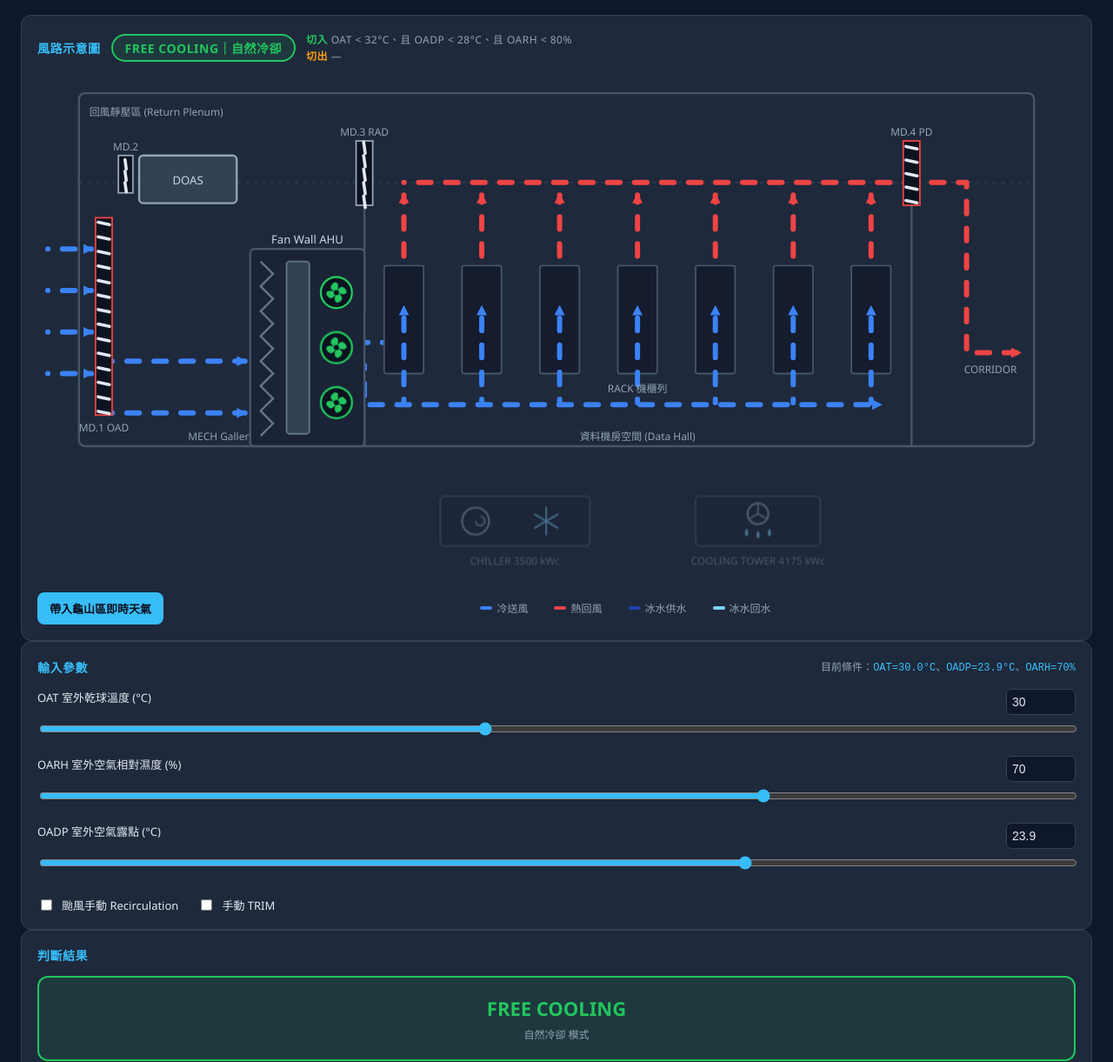
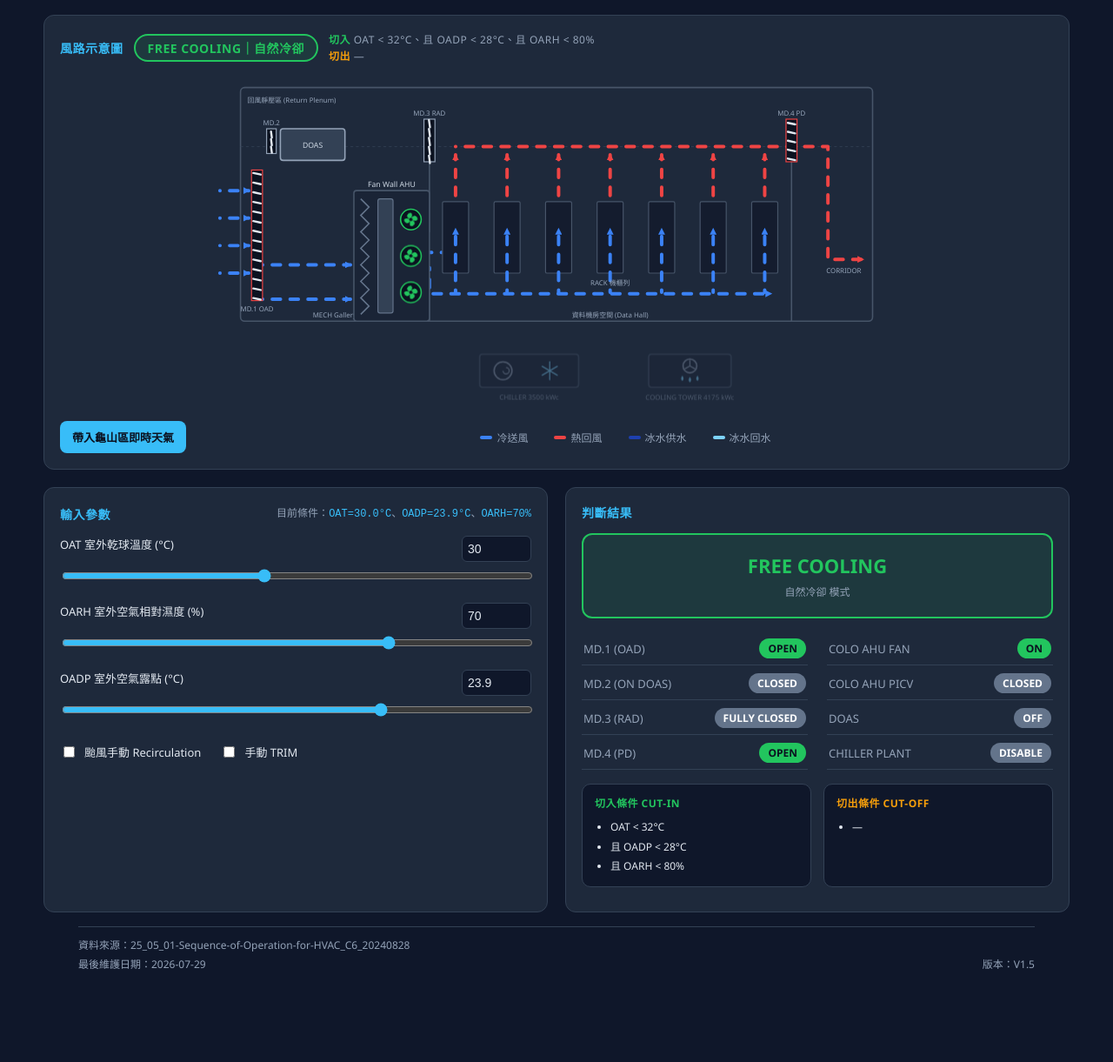
Before and after one commit to chienan822454/cooling-moed, a plain HTML site: page index.html in a window 1280 px wide. Shown: the part 79-1300 px from the top of the page at 87% size. After the commit the page ends 1222 px from the top, so only its background shows below. Drawn offline with Linux system fonts and the light colour scheme.

Commit message:
Add files via upload

```diff
--- a/index.html
+++ b/index.html
@@ -20,6 +20,13 @@
   .wrap { display:grid; grid-template-columns:1fr 1fr; gap:20px; max-width:960px; margin:0 auto; }
   @media(max-width:760px){ .wrap{grid-template-columns:1fr;} }
   .card { background:var(--card); border:1px solid var(--line); border-radius:12px; padding:18px; }
+  /* 版面緊湊化：限寬置中、輸入/判斷並排 */
+  .diagram-card { max-width:1180px; margin:0 auto 20px; }
+  .grid { display:grid; grid-template-columns:1fr 1fr; gap:20px; max-width:1180px; margin:0 auto; }
+  @media(max-width:820px){ .grid{ grid-template-columns:1fr; } }
+  @media(min-width:821px){
+    .diagram-card .svg-scroll svg { width:auto; height:48vh; max-width:100%; margin:0 auto; }
+  }
   .card h2 { font-size:14px; margin:0 0 14px; color:var(--accent); text-transform:uppercase; letter-spacing:.5px; }
   .ctrl { margin-bottom:18px; }
   .ctrl label { display:flex; justify-content:space-between; font-size:13px; margin-bottom:6px; }
@@ -158,7 +165,7 @@
   <div class="sub">調整 OAT / OADP / OARH，即時判斷運轉模式，底圖依模式顯示風門開合與氣流方向。</div>
 
   <!-- 風路示意圖 -->
-  <div class="card">
+  <div class="card diagram-card">
     <h2 style="display:flex; align-items:center; gap:12px; flex-wrap:wrap;">風路示意圖
       <span id="liveBadge" class="live-badge"><span class="dot"></span>LIVE</span>
       <span id="diagramMode" style="padding:4px 14px; border-radius:999px; font-size:14px; font-weight:700; border:2px solid; letter-spacing:.5px;">—</span>
@@ -455,7 +462,7 @@
     <div>資料來源：25_05_01-Sequence-of-Operation-for-HVAC_C6_20240828</div>
     <div style="display:flex; justify-content:space-between; gap:12px; flex-wrap:wrap;">
       <span>最後維護日期：2026-07-29</span>
-      <span>版本：V1.41</span>
+      <span>版本：V1.5</span>
     </div>
   </footer>
 
```
